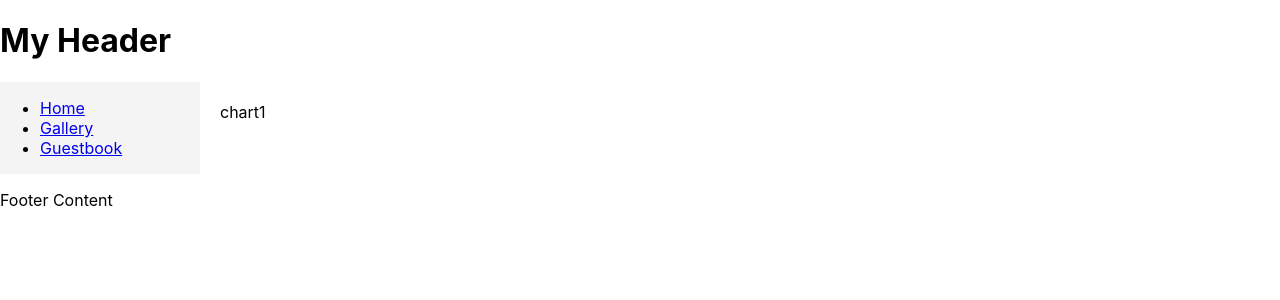
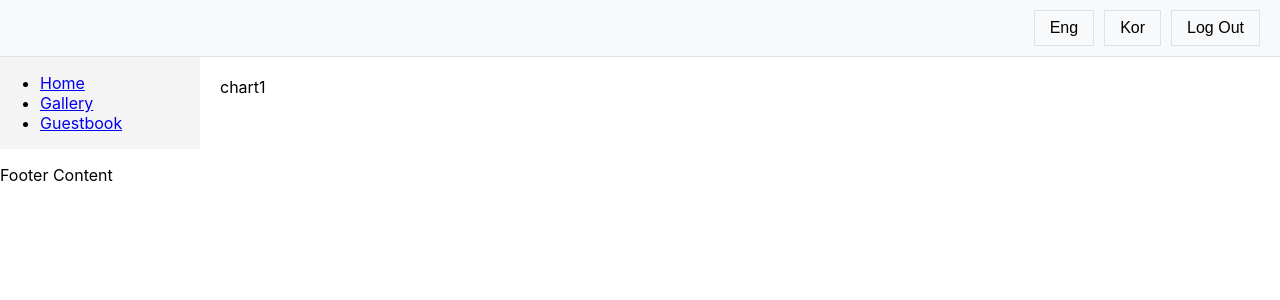
Before and after one commit to yumi0315/dt_web_frontend, a React (Create React App) app: page / in a window 1280 px wide. Shown: the top 300 px of the page. Built offline with nearby package versions, Linux system fonts and the light colour scheme.

Commit message:
3buttons

```diff
--- a/package.json
+++ b/package.json
@@ -10,6 +10,8 @@
     "react-dom": "^18.3.1",
     "react-router-dom": "^6.26.1",
     "react-scripts": "5.0.1",
+    "styled-component": "^2.8.0",
+    "styled-components": "^6.1.13",
     "web-vitals": "^2.1.4"
   },
   "scripts": {
--- a/src/components/Layout/Header.jsx
+++ b/src/components/Layout/Header.jsx
@@ -1,10 +1,50 @@
-const Header = () => {
+// Header.jsx
+import React from "react";
+
+// npm i styled-components
+import styled from "styled-components";
+
+const HeaderContainer = styled.div`
+  display: flex;
+  justify-content: flex-end;
+  padding: 10px 20px;
+  background-color: #f8f9fa;
+  border-bottom: 1px solid #dee2e6;
+`;
+
+const Button = styled.button`
+  background-color: #f8f9fa;
+  border: 1px solid #dee2e6;
+  padding: 8px 15px;
+  margin-left: 10px;
+  cursor: pointer;
+  font-size: 16px;
+
+  &:hover {
+    background-color: #e2e6ea;
+  }
+
+  &.primary {
+    background-color: #007bff;
+    color: white;
+    border: 1px solid #007bff;
+
+    &:hover {
+      background-color: #0056b3;
+      border-color: #004085;
+    }
+  }
+`;
+
+// 컴포넌트 정의
+function Header() {
   return (
-    <header>
-      {/* 헤더 내용 */}
-      <h1>My Header</h1>
-    </header>
+    <HeaderContainer>
+      <Button>Eng</Button>
+      <Button>Kor</Button>
+      <Button className="Log out">Log Out</Button>
+    </HeaderContainer>
   );
-};
+}
 
 export default Header;
```
Also changed, not shown: 1 other file (tests, documents, lock files or other folders).
